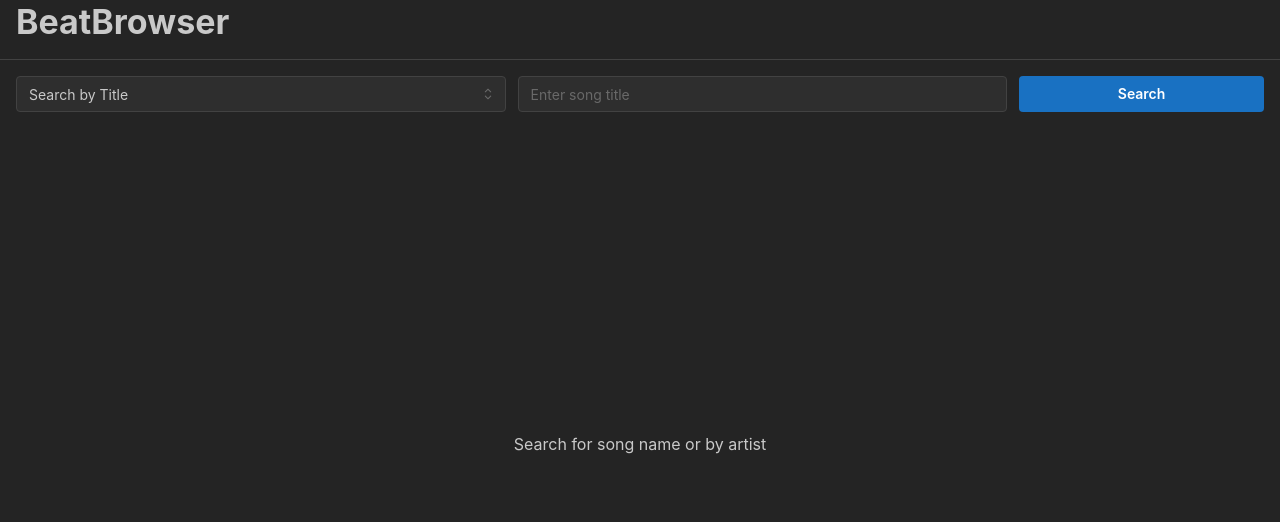
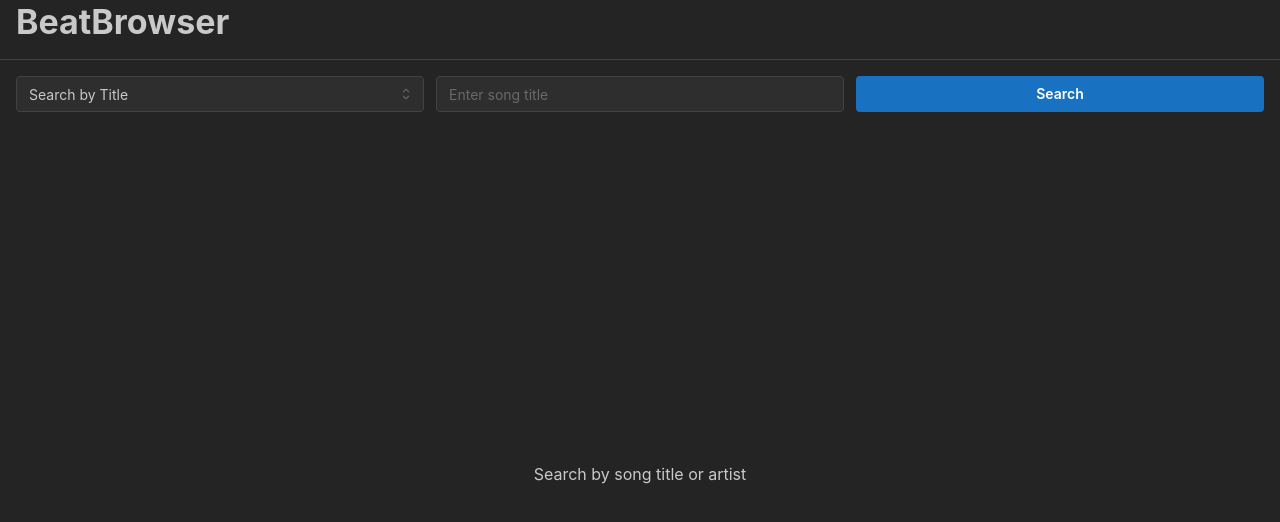
Before and after one commit to vikramsamak/beatbrowser, a React (Vite) app: page / in a window 1280 px wide. Shown: the top 522 px of the page. Built offline with nearby package versions, Linux system fonts and the light colour scheme.

Commit message:
UI Fixes.

```diff
--- a/src/components/SongCards.tsx
+++ b/src/components/SongCards.tsx
@@ -11,7 +11,7 @@ function SongCards({ data, isFetching }: SongCardsProps) {
     <Grid>
       {data?.map((item) => (
         <Grid.Col
-          span={{ base: 12, md: 6, lg: 3 }}
+          span={{ base: 12, sm: 6, md: 4, lg: 3 }}
           style={{ height: "auto" }}
           key={item.id}
         >
--- a/src/components/SongSearch.tsx
+++ b/src/components/SongSearch.tsx
@@ -25,8 +25,8 @@ function SongSearch({
   handleSearch,
 }: SongSearchProps) {
   return (
-    <Flex gap={"sm"}>
-      <Box style={{ width: "40%" }}>
+    <Flex gap={"sm"} direction={{ base: "column", sm: "row" }}>
+      <Box w={{ base: "100%" }}>
         <Select
           placeholder="Choose search type"
           value={searchType}
@@ -41,10 +41,10 @@ function SongSearch({
             { value: SEARCH_BY_SONG_TITLE_TYPE, label: "Search by Title" },
             { value: SEARCH_BY_ARTIST_TYPE, label: "Search by Artist" },
           ]}
-          style={{ width: "100%" }}
+          w={{ base: "100%" }}
         />
       </Box>
-      <Box style={{ width: "40%" }}>
+      <Box w={{ base: "100%" }}>
         <TextInput
           placeholder={`Enter ${
             searchType === SEARCH_BY_SONG_TITLE_TYPE
@@ -56,7 +56,7 @@ function SongSearch({
           style={{ width: "100%" }}
         />
       </Box>
-      <Box style={{ width: "20%" }}>
+      <Box w={{ base: "100%" }}>
         <Button style={{ width: "100%" }} onClick={handleSearch}>
           Search
         </Button>
--- a/src/components/SongView.tsx
+++ b/src/components/SongView.tsx
@@ -11,7 +11,13 @@ interface SongViewProps {
 
 function SongView({ data, error, isError, isFetching }: SongViewProps) {
   return (
-    <Box style={{ height: "80vh", borderRadius: "2px" }}>
+    <Box
+      h={{
+        base: "calc(100vh - 50px)",
+        sm: "calc(100vh - 80px)",
+        lg: "calc(100vh - 100px)",
+      }}
+    >
       {isError ? (
         <Flex style={{ height: "100%" }} justify={"center"} align={"center"}>
           <Text>{error?.message}</Text>
@@ -26,7 +32,7 @@ function SongView({ data, error, isError, isFetching }: SongViewProps) {
         </ScrollArea>
       ) : (
         <Flex style={{ height: "100%" }} justify={"center"} align={"center"}>
-          <Text>Search for song name or by artist</Text>
+          <Text>Search by song title or artist</Text>
         </Flex>
       )}
     </Box>
```
